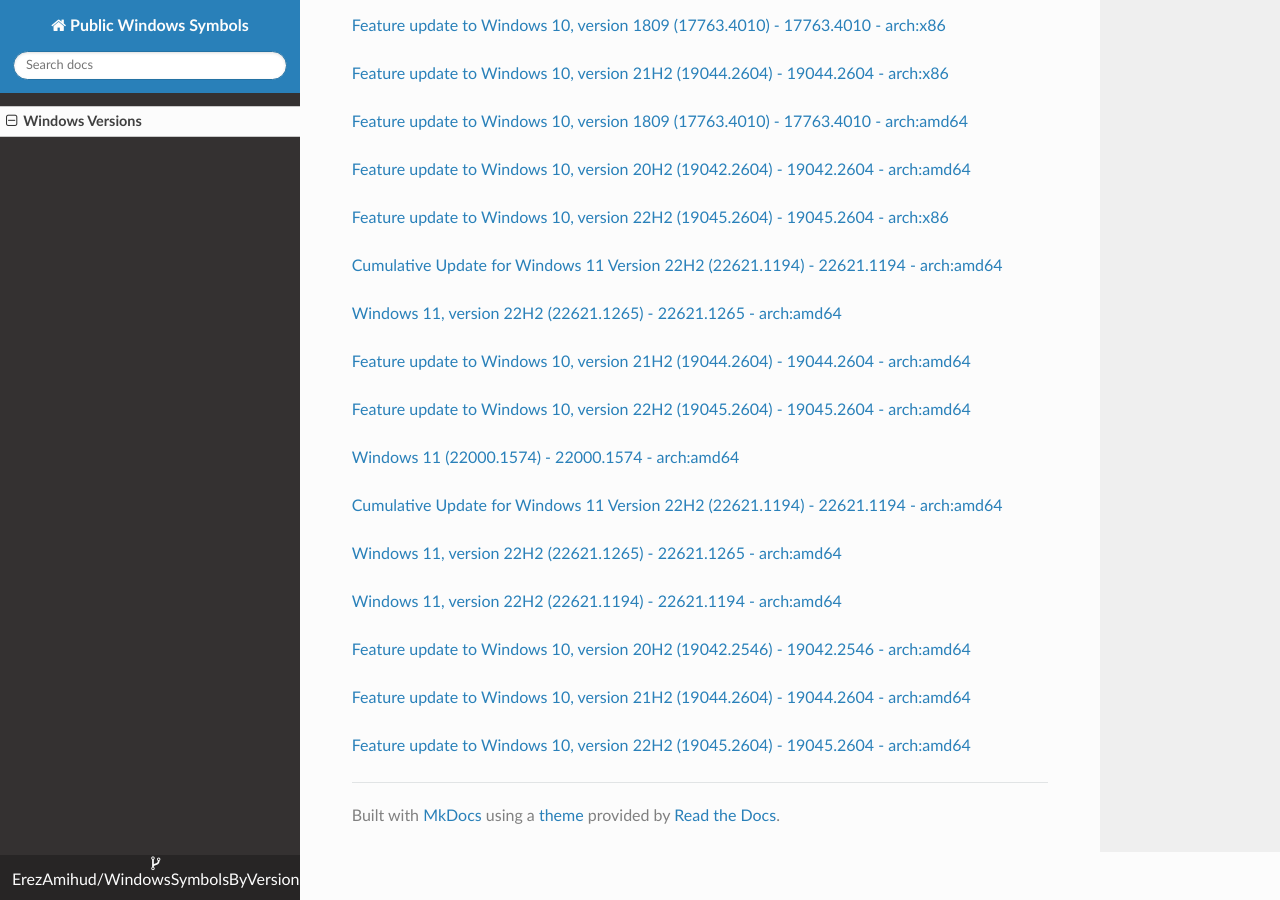
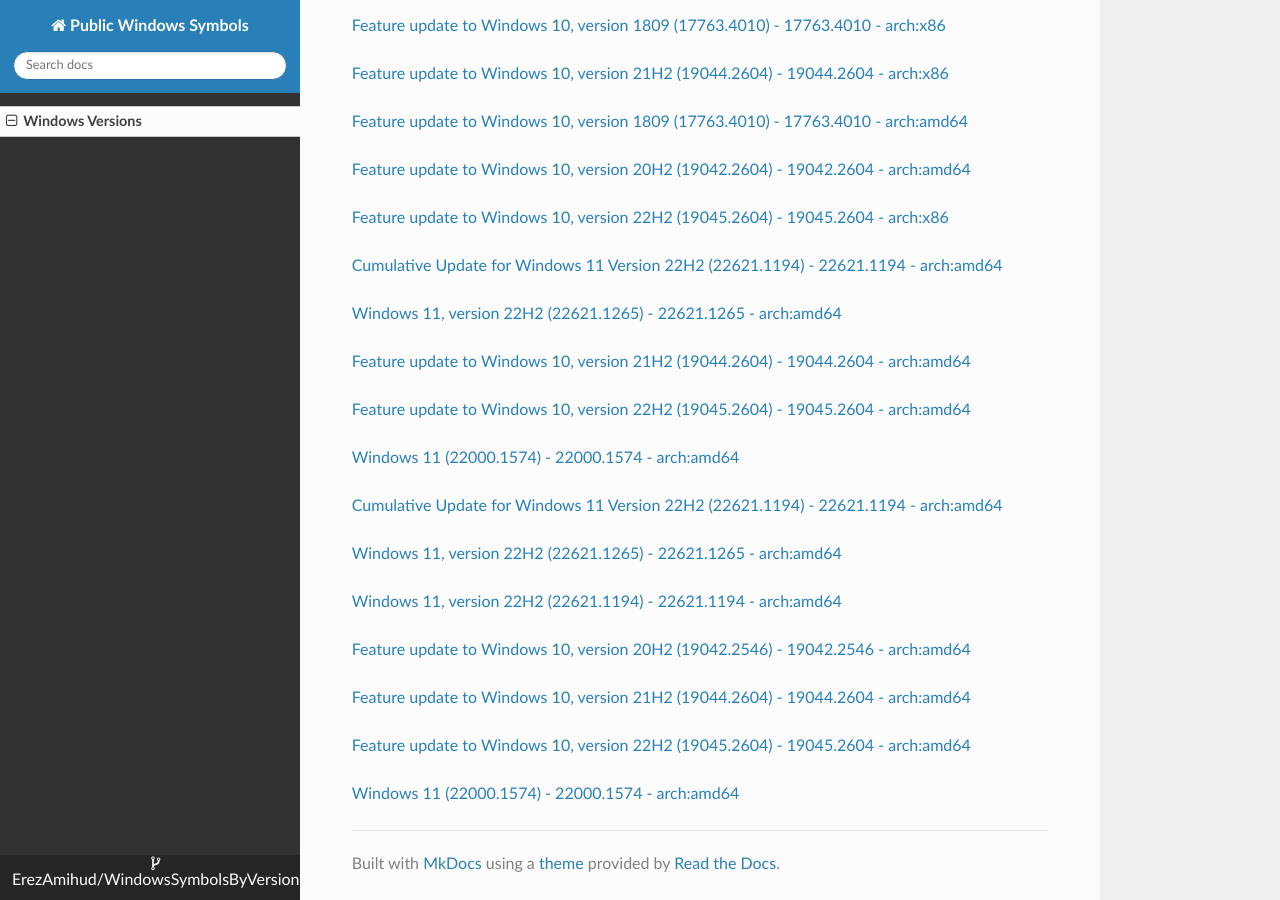
Before and after one commit to ErezAmihud/WindowsSymbolsByVersion, an MkDocs documentation site: the page built from docs/index.md, in a window 1280 px wide and 900 px high, scrolled down 39965 px. Built offline with MkDocs 1.6.1, drawn with Linux system fonts in a browser that asks for light colours; nearby versions of some CDN libraries.

Commit message:
Automated commit, add manifest for 8185e362-975f-4658-9d20-79950d4750ac

```diff
--- a/docs/index.md
+++ b/docs/index.md
@@ -2332,3 +2332,6 @@
 
 
 [Feature update to Windows 10, version 22H2 (19045.2604) - 19045.2604 - arch:amd64](https://github.com/ErezAmihud/WindowsSymbolsByVersion/blob/main/manifests/31978a90-7b9b-403b-9e58-ebcfbf1545c1.manifest)
+
+
+[Windows 11 (22000.1574) - 22000.1574 - arch:amd64](https://github.com/ErezAmihud/WindowsSymbolsByVersion/blob/main/manifests/8185e362-975f-4658-9d20-79950d4750ac.manifest)
```
Also changed, not shown: process_builds.json (+1 -1 lines).
